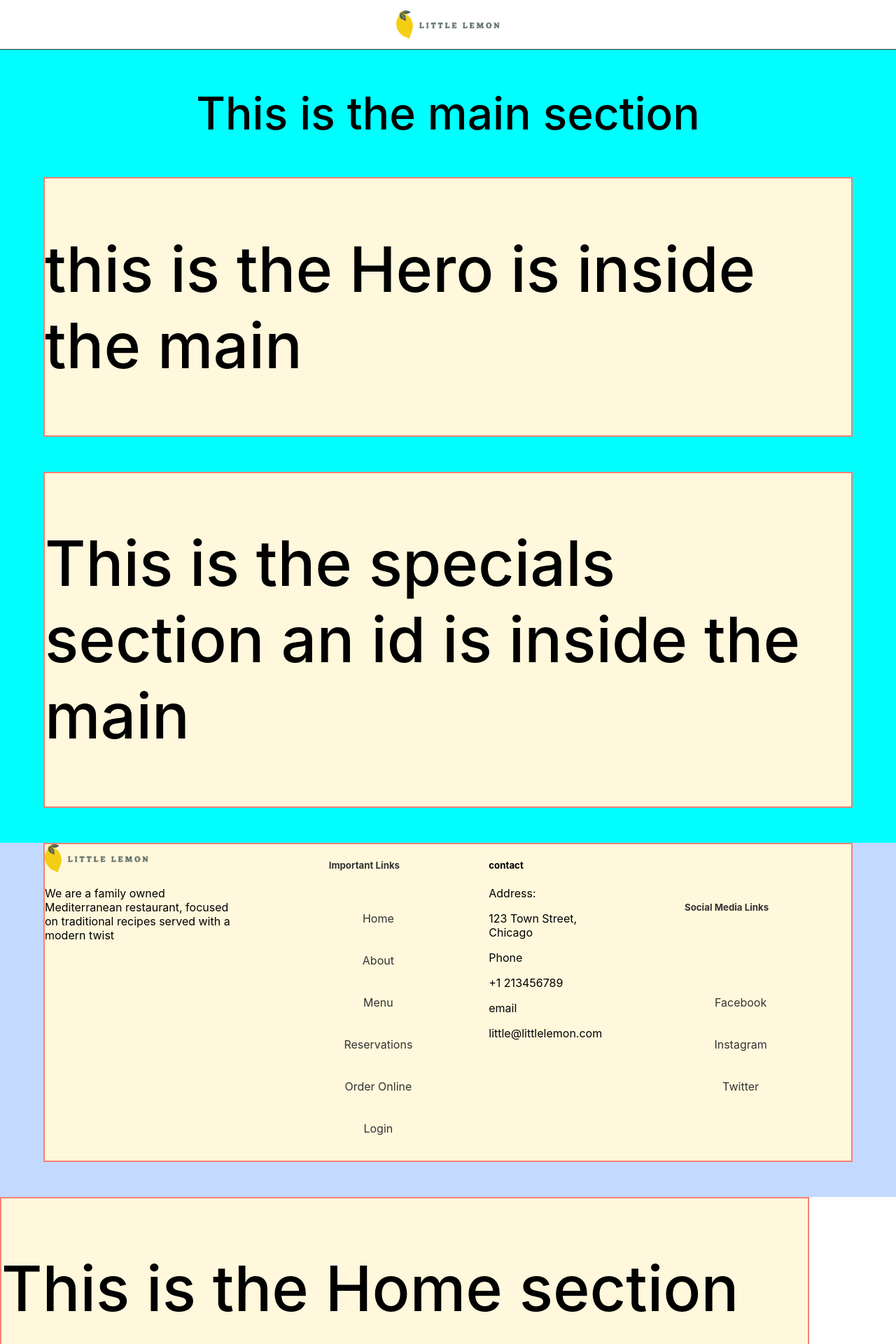
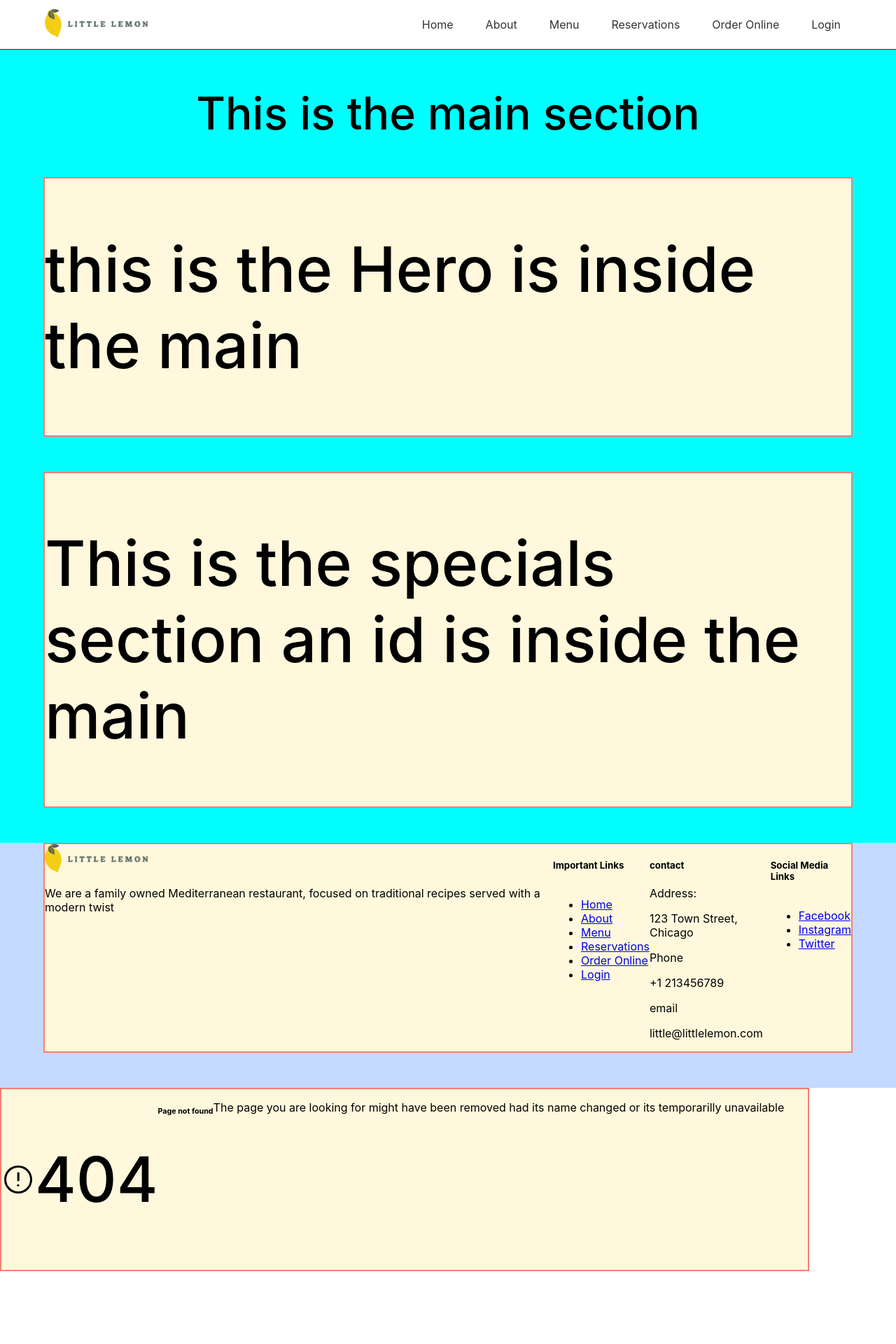
Before and after one commit to lprietol80/restaurant-project, a React (Create React App) app: page / in a window 1280 px wide. Shown: the top 1920 px of the page at 70% size. After the commit the page ends 1866 px from the top, so only its background shows below. Built offline with nearby package versions, Linux system fonts and the light colour scheme.

Commit message:
Navbar finished

```diff
--- a/src/App.css
+++ b/src/App.css
@@ -1,13 +1,167 @@
-body {
-  font-family: -apple-system, BlinkMacSystemFont, 'Segoe UI', 'Roboto', 'Oxygen',
-    'Ubuntu', 'Cantarell', 'Fira Sans', 'Droid Sans', 'Helvetica Neue',
-    sans-serif;
-  -webkit-font-smoothing: antialiased;
-  -moz-osx-font-smoothing: grayscale;
-  margin: 70px 0px 0px 0px;
+:root{
+  --pribaryColor: #495E57;
+  --primaryColorB:#F4CE14;
+   --secondaryColor:#EE9972;
+   --secondaryColorB:#FBDABB;
+   --hightlightColor:#EDEFEE;
+   --hightlightColorB:#333333;
+
+
+
+  }
+  body {
+    display: flex;
+    justify-content: center;
+    margin-left: auto;
+    margin-right: auto;
+  }
+
+
+
+  h1{
+    font-size: 5.6rem;
+    font-weight: 500;
+  }
+  h2 {
+    font-size: 4rem;
+    font-weight: 500;
+  }
+
+  header{
+    position: fixed;
+    top: 0px;
+    left: 0px;
+    right: 0px;
+    height:70px;
+    display: flex;
+    justify-content: center;
+    border-bottom: 1px solid var(--hightlightColorB);
+
+  }
+  .navbar{
+    display: flex;
+    justify-content: space-between;
+    align-items: center;
+    background-color: white;
+    width: 90%;
+
+  }
+  .navbar-menu{
+    display: flex;
+    gap: 1rem;
+    width: 100%;
+    list-style: none;
+    justify-content: flex-end;
+    align-items: center;
+  }
+
+  .navbar-menu a{
+    height: 100%;
+    padding: 0 15px;
+    text-decoration: none;
+    display: flex;
+    align-items: center;
+    color: var(--hightlightColorB);
+  }
+  .navbar-menu a:hover {
+    border-bottom: solid 2px #495e57;
+    font-weight: bold;
+  }
+  .navbar-toggle{
+    display: none;
+    cursor: pointer;
+    margin-right: 1rem;
 }
 
-code {
-  font-family: source-code-pro, Menlo, Monaco, Consolas, 'Courier New',
-    monospace;
-}
+
+  section{
+    width: 90%;
+    display: flex;
+    background-color: cornsilk;
+
+
+
+    margin-bottom:50px;
+    border: 2px solid salmon;
+  }
+
+  main{
+    display: flex;
+    flex-direction: column;
+    justify-content: center;
+    align-items: center;
+
+
+
+
+
+    background-color: aqua;
+
+  }
+  footer{
+    display: flex;
+    justify-content: center;
+    align-items:flex-start;
+
+
+
+    background-color: rgb(196, 217, 255);
+  }
+  .navbar-footer{
+    display: flex;
+    flex-direction: column;
+  }
+  .navbar-footer ul{
+    display: flex;
+    flex-direction: column;
+  }
+
+
+  @media only screen and (max-width: 60rem)
+  {
+    .navbar-menu{
+      display: none;
+      flex-direction: column;
+      gap: 0;
+      padding-left: 0rem;
+    }
+
+    .navbar-menu.open{
+    position: fixed;
+    top: 55px;
+    right: 0px;
+    height: 100%;
+    width: 80%;
+    z-index: 999;
+    background-color: rgb(255,255,255);
+    box-shadow:-2px 0px 3px  rgba(73, 94, 88,0.4);
+    backdrop-filter: blur(10px);
+    display: flex;
+    flex-direction: column;
+    justify-content: flex-start;
+    align-items: flex-start;
+    padding-top: 1rem;
+    }
+    .navbar-menu a{
+      height: 100%;
+      width: 100%;
+    }
+    .navbar-menu li{
+      height: 3rem;
+      width: 100%;
+      border-bottom: 1px solid var(--hightlightColorB);
+    }
+
+    .navbar-menu li:hover{
+      /* padding: 1rem 0rem; */
+      width: 100%;
+      background-color: #495e57;
+      color: #EDEFEE;
+      font-weight: bolder;
+    }
+
+
+    .navbar-toggle{
+      display: flex;
+    }
+  }
--- a/src/components/Nav.js
+++ b/src/components/Nav.js
@@ -3,33 +3,36 @@ import logo from '../images/Logo.svg';
 import MenuIcon from '../images/icon _hamburger_menu.svg';
 import { useState } from "react";
 import { Link } from "react-router-dom";
+import { useMediaQuery } from 'react-responsive';
 
 function Nav (){
-  const [menuOpen, setMenuOpen] = useState(false);
-  const toggleMenu= ()=>{
-    setMenuOpen(!menuOpen)
+  const [isOpen, setIsOpen] = useState(false);
+  const isMobile= useMediaQuery({query:'(max-width:60rem)'})
+
+  const toggleMenu = ()=>{
+    setIsOpen(!isOpen)
   }
-
-
-
   return (
     <header>
-      <nav>
-        <Link to="/"><img src={logo} alt="logo" id="logo"/></Link>
-        <div className="menu-icon" onClick={()=>{
-          setMenuOpen(!menuOpen)
-        }}>
-        <img src={MenuIcon}/>
-        </div>
-        <ul className={`sidebar ${menuOpen ? "visible" : ""}`}>
-          <li><Link to="/home">Home</Link></li>
-          <li><Link to="/about">About</Link></li>
-          <li><Link to="/menu">Menu</Link></li>
-          <li><Link to="/reservations">Reservations</Link></li>
-          <li><Link to="/orderonline">Order Online</Link></li>
-          <li><Link to="/login">Login</Link></li>
+      <nav className="navbar">
+      <Link to="/home" className="navbar-logo">
+        <img src={logo} alt="logo" id="logo"/>
+      </Link>
+      <ul className={`navbar-menu ${isOpen ? 'open' : ''}`}>
+          <li><Link to="/home" onClick={toggleMenu}>Home</Link></li>
+          <li><Link to="/about" onClick={toggleMenu} >About</Link></li>
+          <li><Link to="/menu" onClick={toggleMenu}>Menu</Link></li>
+          <li><Link to="/reservations" onClick={toggleMenu}>Reservations</Link></li>
+          <li><Link to="/orderonline" onClick={toggleMenu}>Order Online</Link></li>
+          <li><Link to="/login" onClick={toggleMenu}>Login</Link></li>
         </ul>
+        {isMobile && (
+          <div className="navbar-toggle" onClick={toggleMenu}>
+          <img src={MenuIcon}/>
+          </div>
+        )
 
+        }
 
       </nav>
     </header>
--- a/src/index.css
+++ b/src/index.css
@@ -1,180 +1,13 @@
-:root{
---pribaryColor: #495E57;
---primaryColorB:#F4CE14;
- --secondaryColor:#EE9972;
- --secondaryColorB:#FBDABB;
- --hightlightColor:#EDEFEE;
- --hightlightColorB:#333333;
-
-
-
-}
 body {
-  display: flex;
-  justify-content: center;
-  margin-left: auto;
-  margin-right: auto;
+  font-family: -apple-system, BlinkMacSystemFont, 'Segoe UI', 'Roboto', 'Oxygen',
+    'Ubuntu', 'Cantarell', 'Fira Sans', 'Droid Sans', 'Helvetica Neue',
+    sans-serif;
+  -webkit-font-smoothing: antialiased;
+  -moz-osx-font-smoothing: grayscale;
+  margin: 70px 0px 0px 0px;
 }
 
-
-
-h1{
-  font-size: 5.6rem;
-  font-weight: 500;
+code {
+  font-family: source-code-pro, Menlo, Monaco, Consolas, 'Courier New',
+    monospace;
 }
-h2 {
-  font-size: 4rem;
-  font-weight: 500;
-}
-header{
-  position: fixed;
-  top: 0px;
-  left: 0px;
-  right: 0px;
-  height:70px;
-  display: flex;
-  justify-content: center;
-  align-items: center;
-  background-color: white;
-  border-bottom: 1px solid var(--hightlightColorB);
-}
-
-
-nav{
-  width: 90%;
-  display:flex;
-  align-items: center;
-  justify-content: space-evenly;
-  color: var(--hightlightColorB);
-}
-
-
-
-
-nav ul {
-  width: 100%;
-  list-style: none;
-  display: none;
-  justify-content: flex-end;
-  align-items: center;
-}
-nav ul.open{
-  display: flex;
-}
-nav li {
-  height: 60px;
-}
-
-nav a{
-  height: 100%;
-  padding: 0px 30px ;
-  text-decoration: none;
-  display: flex;
-  align-items: center;
-  color: #333333;
-}
-nav a:hover {
-  border-bottom: solid 2px #495e57;
-  font-weight: bold;
-}
-
-.menu-icon{
-  display: none;
-  cursor: pointer;
-  height: 40px;
-}
-
-
-.sidebar{
-  margin:0;
-  margin: 0;
-  padding: 0px;
-}
-
-.sidebar.visible{
-  position: fixed;
-  top: 71px;
-  right: 0px;
-  height: 100vh;
-  width: 80%;
-  z-index: 999;
-  background-color: rgb(255,255,255);
-  box-shadow:-1px 0px 3px  rgba(73, 94, 88,0.4);
-  backdrop-filter: blur(10px);
-  display: block;
-  flex-direction: column;
-  justify-content: flex-start;
-  align-items: flex-start;
-}
-.sidebar > li{
-  width: 100%;
-}
-.sidebar a{
-  width: 100%;
-  margin: 0;
-}
-
-section{
-  width: 90%;
-  display: flex;
-  background-color: cornsilk;
-
-
-
-  margin-bottom:50px;
-  border: 2px solid salmon;
-}
-
-main{
-  display: flex;
-  flex-direction: column;
-  justify-content: center;
-  align-items: center;
-
-
-
-
-  background-color: aqua;
-  display: flex;
-  flex-direction: column;
-}
-footer{
-  display: flex;
-  justify-content: center;
-  align-items:flex-start;
-
-
-
-  background-color: rgb(196, 217, 255);
-}
-.navbar-footer{
-  display: flex;
-  flex-direction: column;
-}
-.navbar-footer ul{
-  display: flex;
-  flex-direction: column;
-}
-
-
-@media only screen and (max-width: 64rem)
-{
-  header{
-    display: flex;
-    justify-content: space-between;
-    padding: 0px 25px;
-  }
-
-.menu-icon{
-    display:block;
-  }
-nav ul{
-  display: none;
-}
-.sidebar :hover{
-  background-color: #495e57;
-  color: #EDEFEE;
-
-}
-
-}
--- a/src/pages/Home.jsx
+++ b/src/pages/Home.jsx
@@ -6,6 +6,7 @@ function Home () {
       <div>
       <h1>This is the Home section</h1>
         Lorem ipsum dolor sit amet consectetur, adipisicing elit. Repudiandae praesentium ducimus non ipsa voluptatibus eos velit, illo amet doloribus, doloremque, provident labore dolore. Expedita asperiores eius neque, aliquid tempore alias omnis quod molestias suscipit beatae necessitatibus perferendis aperiam unde voluptate consectetur quia enim. Itaque dolor facere voluptatibus magnam iusto totam asperiores similique cupiditate ducimus esse fugiat ex, ullam harum nobis temporibus quos. Labore, ipsa alias aut voluptas officiis soluta amet facere possimus numquam, odio neque voluptatibus accusamus ducimus, rerum reprehenderit? Tempora numquam ipsa dolorem totam accusantium omnis officiis odit ea sint voluptate earum distinctio pariatur odio nam, possimus libero necessitatibus?
+
       </div>
     </section>
 
--- /dev/null
+++ b/src/pages/NoPage.jsx
@@ -0,0 +1,17 @@
+import React from 'react';
+import errorNoPage from '../images/errorPageNotFound.svg';
+
+function NoPage () {
+  return (
+    <section>
+      <img src={errorNoPage} alt="Error 404" />
+      <h1>404</h1>
+      <h6>Page not found</h6>
+      <p>The page you are looking for might have been removed had its name changed or its temporarilly unavailable</p>
+
+    </section>
+
+  )
+}
+
+export default NoPage;
--- a/src/routes/AppRoutes.jsx
+++ b/src/routes/AppRoutes.jsx
@@ -6,16 +6,18 @@ import Login from '../pages/Login';
 import Menu from '../pages/Menu';
 import OrderOnline from '../pages/OrderOnline';
 import Reservations from '../pages/Reservations';
+import NoPage from "../pages/NoPage";
 
 function AppRoutes (){
   return(
     <Routes>
-      <Route path="/" element={<Home/>} />
+      <Route path="/home" element={<Home/>} />
       <Route path="/about" element={<About/>}/>
       <Route path="/login" element={<Login/>} />
       <Route path="/menu" element={<Menu/>} />
       <Route path="/orderonline" element={<OrderOnline/>} />
       <Route path="/reservations" element={<Reservations/>} />
+      <Route path="*" element={<NoPage/>}/>
   </Routes>
   )
 }
```
Also changed, not shown: src/images/errorPageNotFound.svg (added).
